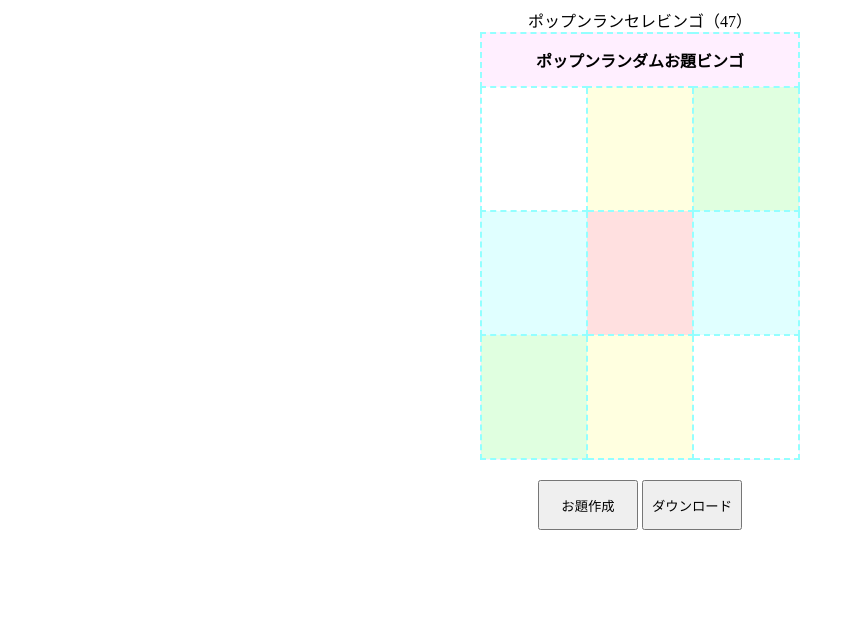
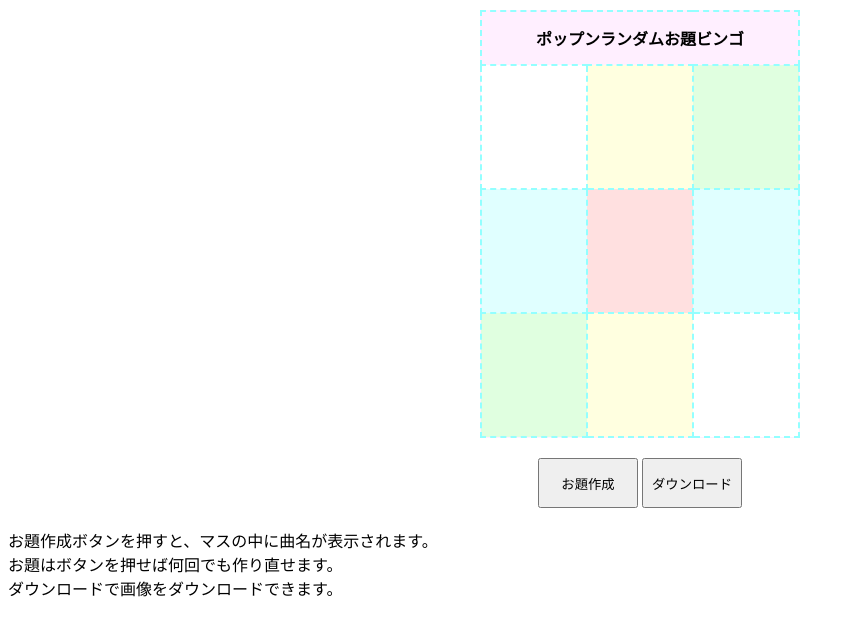
Before and after one commit to PopSmileAx/PopnRandBingo, a plain HTML site: page Page/index.html in a window 1280 px wide. Shown: the whole page, without its empty margins (0-854 px from the left). Drawn offline with nearby package versions, Linux system fonts and the light colour scheme.

Commit message:
見た目調整

```diff
--- a/CSS/bingo.css
+++ b/CSS/bingo.css
@@ -61,5 +61,16 @@
 
 .HeadArea
 {
+  margin-top: 10px;
   text-align: center;
 }
+
+.AboutArea
+{
+  font-size: "90%";
+  margin-top: 20px;
+}
+
+#levelSelect{
+  border: 2px solid skyblue;
+}
--- a/Page/index.html
+++ b/Page/index.html
@@ -9,7 +9,6 @@
 </head>
 <body>
 <div class="HeadArea">
-ポップンランセレビンゴ（47）
 </div>
 <div>
 	<table id="target" class="BingoTable">
@@ -36,5 +35,10 @@
 	<input type="button" value="お題作成" style="width:100px;height:50px;" onclick="makeRandom(47)">
 	<input type="button" value="ダウンロード" style="width:100px;height:50px;" onclick="download()">
 </div>
+	<div class="AboutArea">
+		お題作成ボタンを押すと、マスの中に曲名が表示されます。<br>
+		お題はボタンを押せば何回でも作り直せます。<br>
+		ダウンロードで画像をダウンロードできます。<br>
+	</div>
 </body>
 </html>
```
